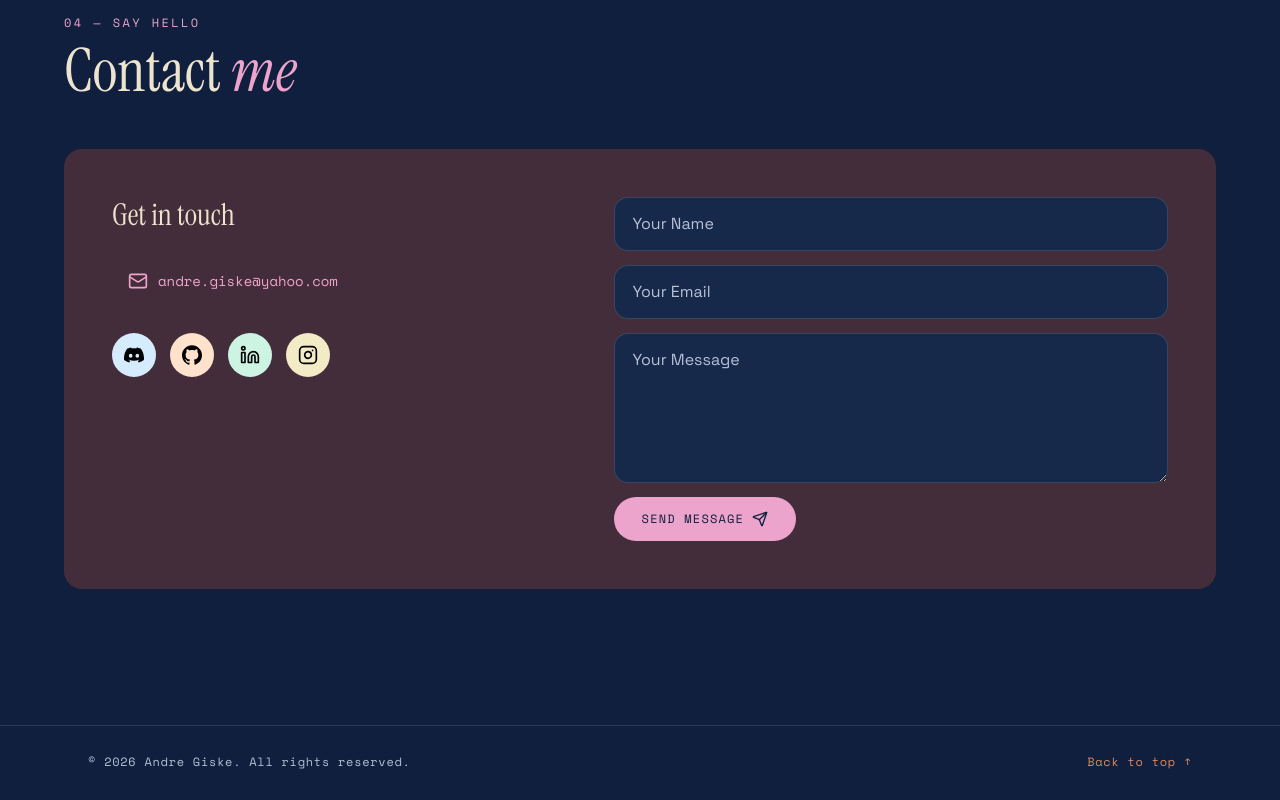
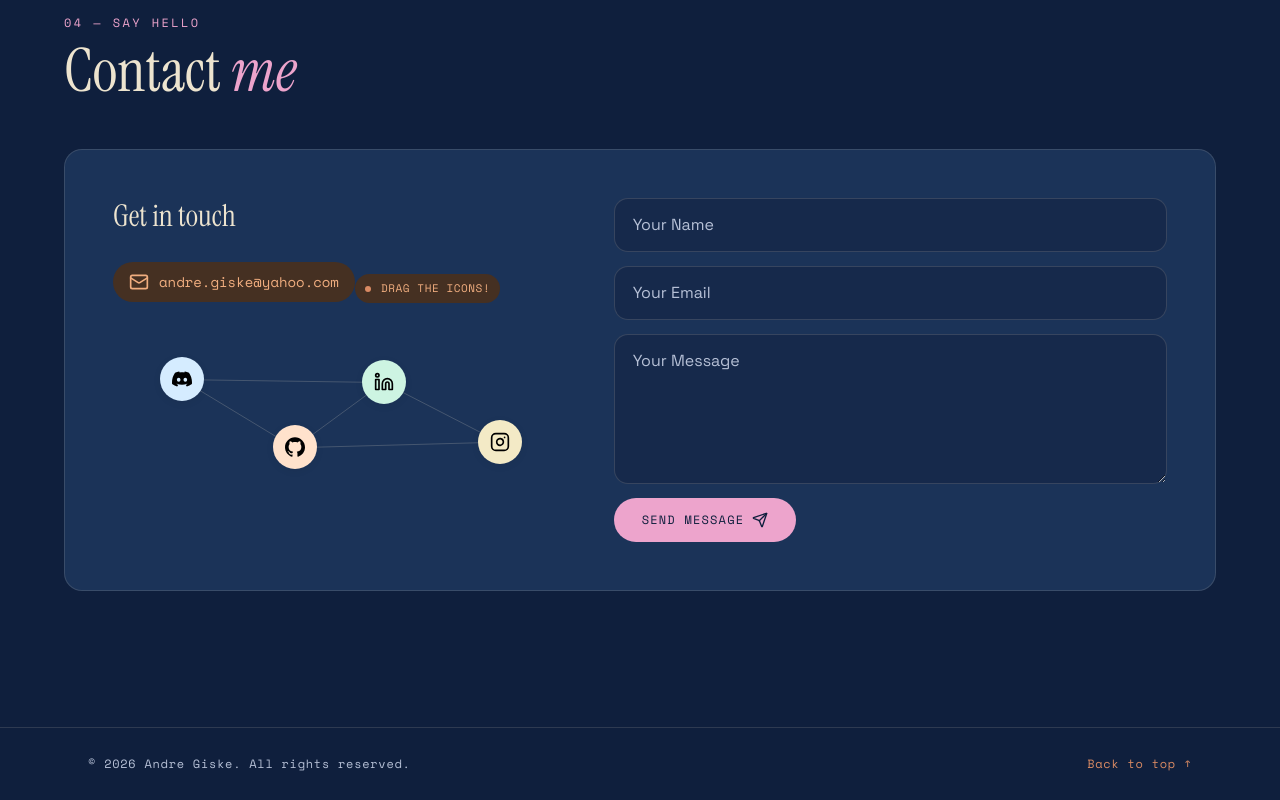
Before and after one commit to dregiske/portfolio, a React (Vite) app: page / in a window 1280 px wide. Shown: the part 3498-4298 px from the top of the page. Built offline with nearby package versions, Linux system fonts and the light colour scheme.

Commit message:
added constellations to contact icons

```diff
--- /dev/null
+++ b/src/sections/Contacts/ContactConstellation.tsx
@@ -0,0 +1,68 @@
+import { useRef } from "react";
+import { SOCIALS_ICON_LINK } from "@/constants/links";
+import type { Tone } from "@/constants/tones";
+import { useConstellation } from "@/lib/useConstellation";
+import { cn } from "@/lib/utils";
+
+export type Social = { name: string; url: string; src: string; tone: Tone };
+
+const VW = 1000;
+const VH = 400;
+
+/**
+ * The contact socials laid out as an inline horizontal constellation: linked
+ * circles that drift and can be dragged, reusing the Skills constellation field.
+ */
+export function ContactConstellation({ socials }: { socials: Social[] }) {
+  const boxRef = useRef<HTMLDivElement>(null);
+  const canvasRef = useRef<HTMLCanvasElement>(null);
+  const nodeEls = useRef<(HTMLElement | null)[]>([]);
+
+  useConstellation({
+    boxRef,
+    canvasRef,
+    nodeEls,
+    count: socials.length,
+    vw: VW,
+    vh: VH,
+    floatAmp: 16,
+    hoverScale: 1.1,
+    // Even horizontal spread with a gentle zigzag so the links read as a chain.
+    layout: (_box, setHome) => {
+      const n = socials.length;
+      socials.forEach((_, i) => {
+        const hx = n > 1 ? 160 + (680 * i) / (n - 1) : VW / 2;
+        const hy = VH / 2 + (i % 2 === 0 ? -70 : 70);
+        setHome(i, hx, hy);
+      });
+    },
+  });
+
+  return (
+    <div ref={boxRef} className="contact__constellation">
+      <canvas ref={canvasRef} className="contact__constellation-canvas" />
+      {socials.map((social, i) => (
+        <a
+          key={social.name}
+          ref={(el) => {
+            nodeEls.current[i] = el;
+          }}
+          href={social.url}
+          target="_blank"
+          rel="noopener noreferrer"
+          aria-label={social.name}
+          className={cn(
+            "icon-circle icon-circle--sm contact__node",
+            `icon-circle--${social.tone}`,
+          )}
+        >
+          <img
+            src={`${SOCIALS_ICON_LINK}${social.src}`}
+            alt={social.name}
+            className="contact__social-img"
+          />
+        </a>
+      ))}
+    </div>
+  );
+}
--- a/src/sections/Contacts/Contacts.css
+++ b/src/sections/Contacts/Contacts.css
@@ -3,6 +3,10 @@
 @layer components {
   .contact__panel {
     @apply grid grid-cols-1 md:grid-cols-[0.9fr_1.1fr] gap-12 p-10 md:p-12;
+  }
+
+  .dark .contact__panel {
+    @apply bg-card-surface border border-border;
   }
 
   .contact__heading {
@@ -16,20 +20,35 @@
     @apply h-5 w-5;
   }
 
-  .contact__socials {
-    @apply flex gap-3.5;
+  .contact__hint {
+    @apply mb-3 uppercase tracking-wider;
   }
 
-  .dark .contact__socials {
+  .contact__constellation {
+    @apply relative w-full h-40 cursor-grab touch-none overflow-hidden;
+  }
+  .contact__constellation-canvas {
+    @apply absolute inset-0 w-full h-full;
+  }
+
+  .contact__node {
+    @apply absolute left-0 top-0 select-none cursor-grab z-2;
+    transform-origin: center;
+    will-change: left, top, transform;
+    transition:
+      box-shadow 0.2s,
+      transform 0.12s;
+  }
+
+  /* Keep the dark-svg social glyphs legible by holding the circles light. */
+  .dark .contact__constellation {
     --tone-clay-subtle: oklch(0.935 0.048 var(--hue-clay));
     --tone-mint-subtle: oklch(0.935 0.048 var(--hue-mint));
     --tone-sky-subtle: oklch(0.935 0.048 var(--hue-sky));
     --tone-lilac-subtle: oklch(0.935 0.048 var(--hue-lilac));
     --tone-butter-subtle: oklch(0.935 0.048 var(--hue-butter));
   }
-  .contact__social {
-    @apply hover:scale-110 transition-transform duration-300;
-  }
+
   .contact__social-img {
     @apply h-5 w-5;
   }
--- a/src/sections/Contacts/Contacts.tsx
+++ b/src/sections/Contacts/Contacts.tsx
@@ -4,21 +4,22 @@ import {
   GITHUB_LINK,
   LINKEDIN_LINK,
   INSTAGRAM_LINK,
-  SOCIALS_ICON_LINK,
 } from "@/constants/links";
 import { Mail, Send } from "lucide-react";
 import { useState } from "react";
 import emailjs from "@emailjs/browser";
-import { type Tone } from "@/constants/tones";
 import { Section } from "@/components/Section/Section";
 import { SectionHeader } from "@/components/SectionHeader/SectionHeader";
 import { Card } from "@/components/Card/Card";
-import { IconCircle } from "@/components/IconCircle/IconCircle";
 import { Tag } from "@/components/Tag/Tag";
 import { Button } from "@/components/Button/Button";
+import {
+  ContactConstellation,
+  type Social,
+} from "./ContactConstellation";
 import "./Contacts.css";
 
-const socials: { name: string; url: string; src: string; tone: Tone }[] = [
+const socials: Social[] = [
   { name: "Discord", url: DISCORD_LINK, src: "discord.svg", tone: "sky" },
   { name: "GitHub", url: GITHUB_LINK, src: "github.svg", tone: "clay" },
   { name: "LinkedIn", url: LINKEDIN_LINK, src: "linkedin.svg", tone: "mint" },
@@ -71,7 +72,7 @@ export const Contacts = () => {
           <h3 className="contact__heading">Get in touch</h3>
           <Tag
             as="a"
-            tone="lilac"
+            tone="clay"
             href={`mailto:${EMAIL_ADDRESS}`}
             className="contact__email"
           >
@@ -79,26 +80,10 @@ export const Contacts = () => {
             {EMAIL_ADDRESS}
           </Tag>
 
-          <div className="contact__socials">
-            {socials.map((social) => (
-              <IconCircle
-                as="a"
-                key={social.name}
-                href={social.url}
-                target="_blank"
-                rel="noopener noreferrer"
-                aria-label={social.name}
-                bg={social.tone}
-                className="contact__social"
-              >
-                <img
-                  src={`${SOCIALS_ICON_LINK}${social.src}`}
-                  alt={social.name}
-                  className="contact__social-img"
-                />
-              </IconCircle>
-            ))}
-          </div>
+          <Tag tone="clay" dot className="contact__hint">
+            Drag the icons!
+          </Tag>
+          <ContactConstellation socials={socials} />
         </div>
 
         {/* Contact Form */}
```
